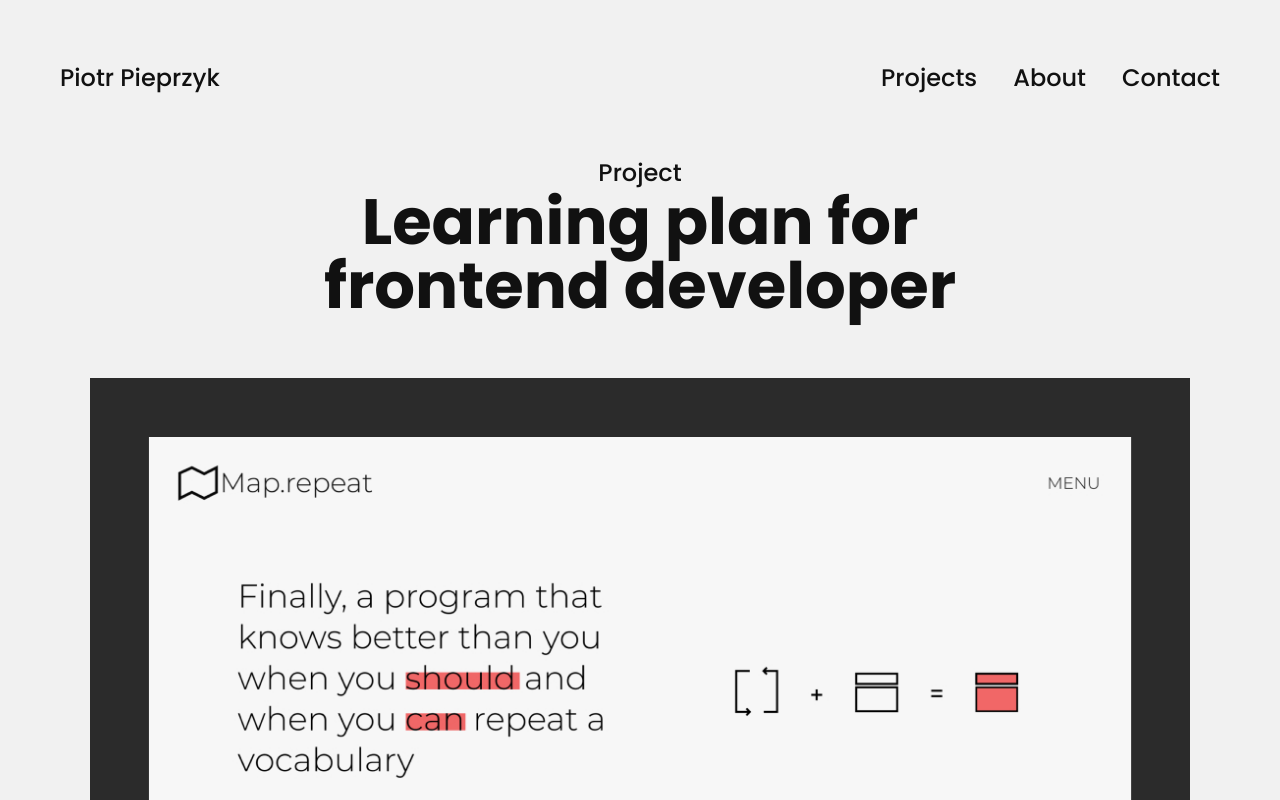
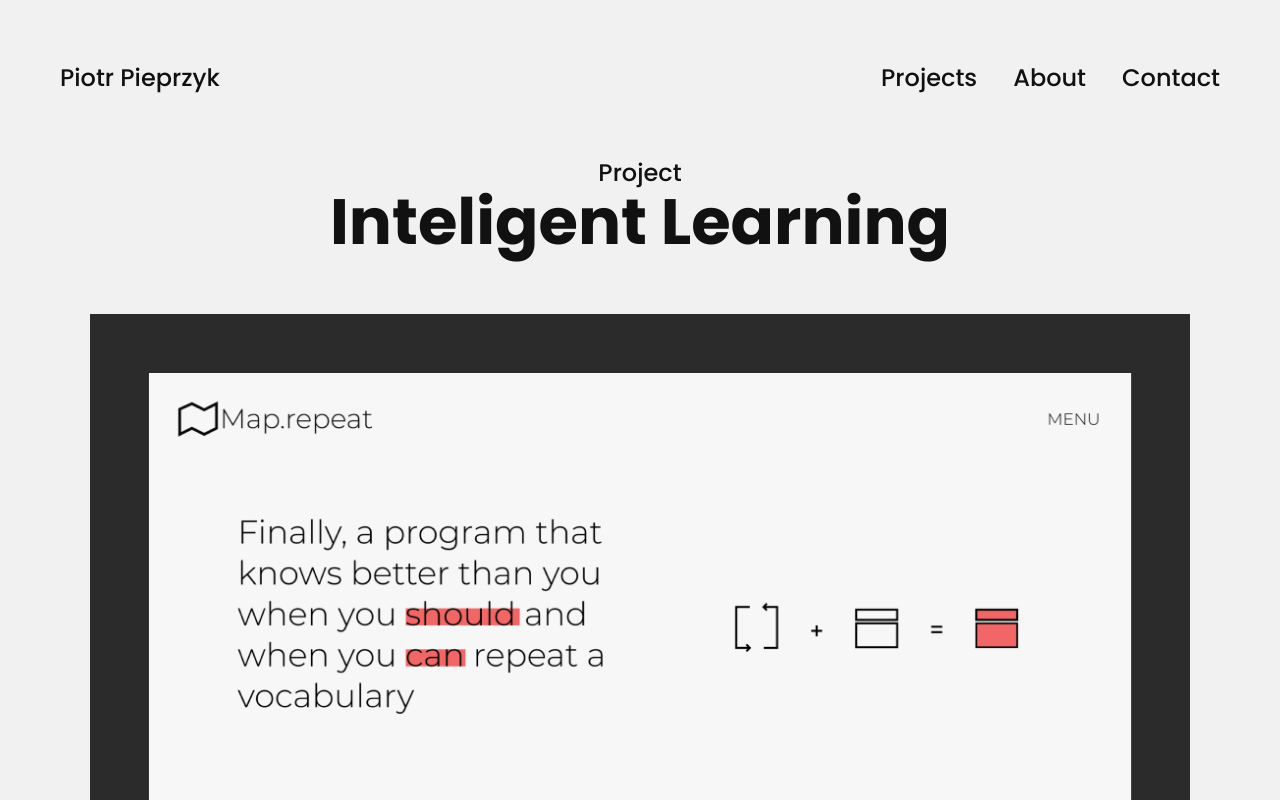
Before and after one commit to PiotrPieprzyk/CV_2, a Vue app: page /design/inteligentlearning in a window 1280 px wide. Shown: the top 800 px of the page. Built offline with nearby package versions, Linux system fonts and the light colour scheme.

Commit message:
fix for inteligent learning page

```diff
--- a/src/views/projects/design/InteligentLearning.vue
+++ b/src/views/projects/design/InteligentLearning.vue
@@ -1,7 +1,7 @@
 <template>
 	<div class="project-holder">
 		<title-holder>
-			Learning plan for frontend developer
+			Inteligent Learning
 		</title-holder>
 		<a
 			class="design-project-holder"
```
